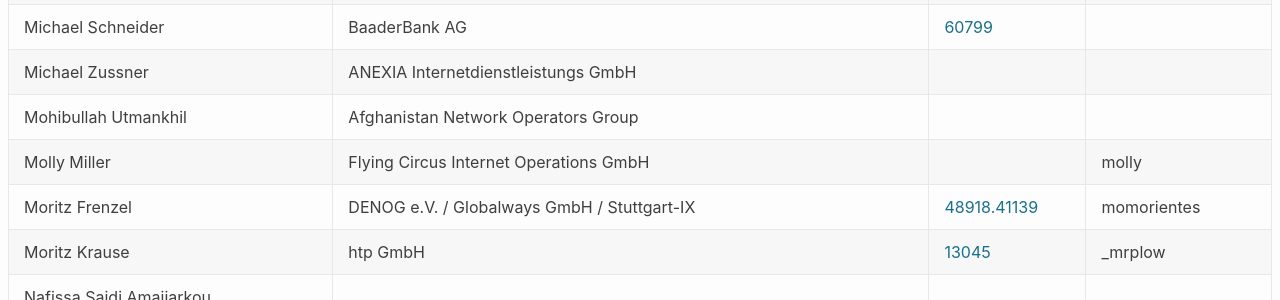
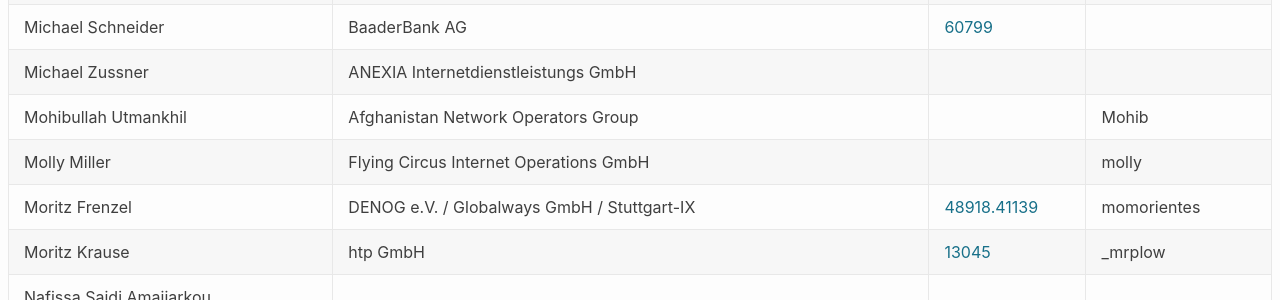
Before and after one commit to denog/pretix-attendeelist, a Jekyll site: the page built from denog15/index.md, in a window 1280 px wide and 900 px high, scrolled down 12529 px. Shown: the part 153-453 px from the top of the window. Built offline with Jekyll 4.4.1, drawn with Linux system fonts in a browser that asks for light colours.

Commit message:
Latest data: Tue Nov  7 17:10:12 UTC 2023

```diff
--- a/_data/attendees_denog15_onsite.json
+++ b/_data/attendees_denog15_onsite.json
@@ -1682,7 +1682,7 @@
   {
     "name": "Mohibullah Utmankhil",
     "company": "Afghanistan Network Operators Group",
-    "irc": null,
+    "irc": "Mohib",
     "asn": null
   },
   {
```
